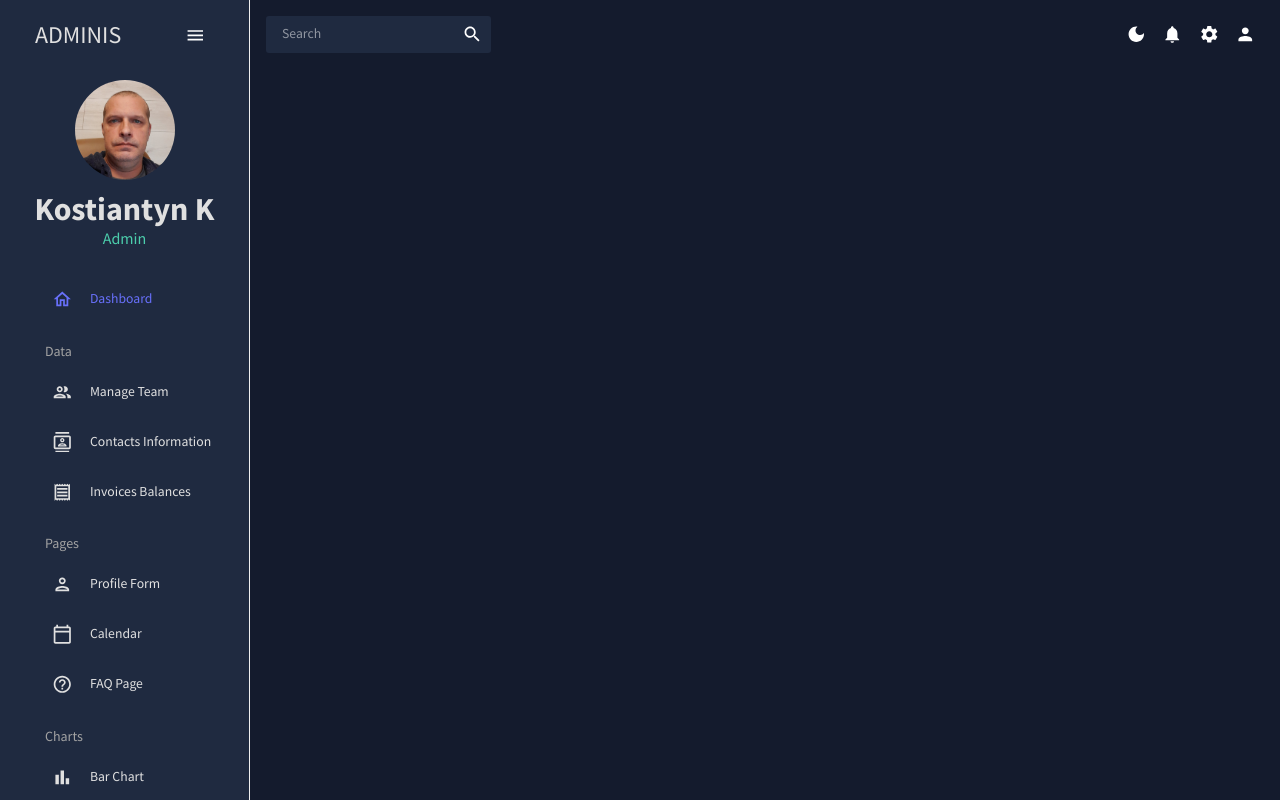
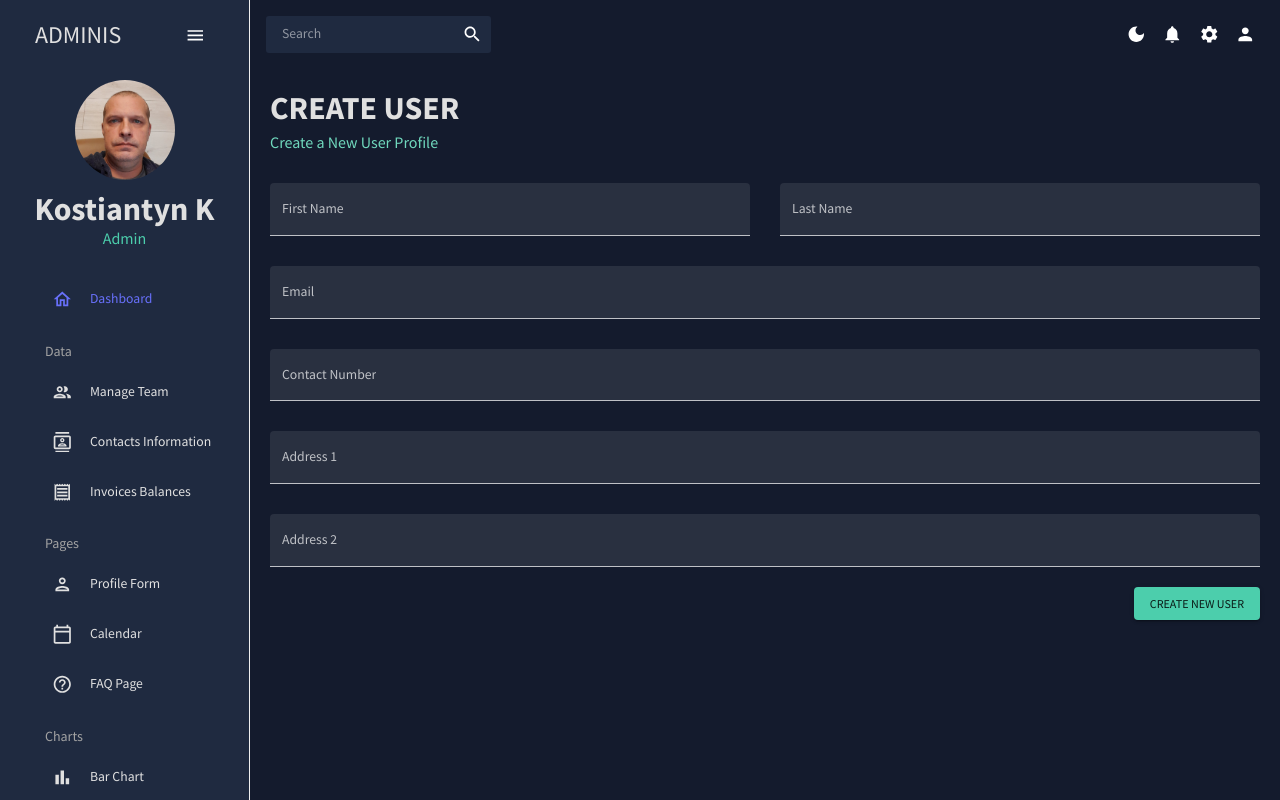
Before and after one commit to Konstantin-Kolom/dashboard-react, a React (Create React App) app: page /form in a window 1280 px wide. Shown: the top 800 px of the page. Built offline with nearby package versions, Linux system fonts and the light colour scheme; the HTML template or start-up script is replaced by a standard one.

Commit message:
form + inv

```diff
--- a/src/App.js
+++ b/src/App.js
@@ -9,6 +9,8 @@
 import Dashboard from "./scenes/dashboard";
 import Team from "./scenes/team";
 import Contacts from "./scenes/contacts";
+import Invoices from "./scenes/invoices";
+import Form from "./scenes/form";
 
 function App() {
   const [theme, colorMode] = useMode();
@@ -26,8 +28,8 @@
                 <Route path="/" element={<Dashboard />}></Route>
                 <Route path="/team" element={<Team />}></Route>
                 <Route path="/contacts" element={<Contacts />}></Route>
-                {/* <Route path="/invoices" element={<Dashboard />}></Route> */}
-                {/* <Route path="/form" element={<Dashboard />}></Route> */}
+                <Route path="/invoices" element={<Invoices />}></Route>
+                <Route path="/form" element={<Form />}></Route>
                 {/* <Route path="/calendar" element={<Dashboard />}></Route> */}
                 {/* <Route path="/faq" element={<Dashboard />}></Route> */}
                 {/* <Route path="/pie" element={<Dashboard />}></Route> */}
--- /dev/null
+++ b/src/scenes/form/index.jsx
@@ -0,0 +1,155 @@
+import { Box, Button, TextField } from "@mui/material";
+import { Formik } from "formik";
+import * as yup from "yup";
+import useMediaQuery from "@mui/material/useMediaQuery";
+
+import Header from "../../components/Header";
+
+const Form = () => {
+  const isNonMobile = useMediaQuery("(min-width:600px)");
+
+  const handleFormSubmit = (values) => {
+    console.log(values);
+  };
+
+  return (
+    <Box m="20px">
+      <Header title="CREATE USER" subtitle="Create a New User Profile" />
+
+      <Formik
+        onSubmit={handleFormSubmit}
+        initialValues={initialValues}
+        validationSchema={checkoutSchema}
+      >
+        {({
+          values,
+          errors,
+          touched,
+          handleBlur,
+          handleChange,
+          handleSubmit,
+        }) => (
+          <form onSubmit={handleSubmit}>
+            <Box
+              display="grid"
+              gap="30px"
+              gridTemplateColumns="repeat(4, minmax(0, 1fr))"
+              sx={{
+                "& > div": { gridColumn: isNonMobile ? undefined : "span 4" },
+              }}
+            >
+              <TextField
+                fullWidth
+                variant="filled"
+                type="text"
+                label="First Name"
+                onBlur={handleBlur}
+                onChange={handleChange}
+                value={values.firstName}
+                name="firstName"
+                error={!!touched.firstName && !!errors.firstName}
+                helperText={touched.firstName && errors.firstName}
+                sx={{ gridColumn: "span 2" }}
+              />
+              <TextField
+                fullWidth
+                variant="filled"
+                type="text"
+                label="Last Name"
+                onBlur={handleBlur}
+                onChange={handleChange}
+                value={values.lastName}
+                name="lastName"
+                error={!!touched.lastName && !!errors.lastName}
+                helperText={touched.lastName && errors.lastName}
+                sx={{ gridColumn: "span 2" }}
+              />
+              <TextField
+                fullWidth
+                variant="filled"
+                type="text"
+                label="Email"
+                onBlur={handleBlur}
+                onChange={handleChange}
+                value={values.email}
+                name="email"
+                error={!!touched.email && !!errors.email}
+                helperText={touched.email && errors.email}
+                sx={{ gridColumn: "span 4" }}
+              />
+              <TextField
+                fullWidth
+                variant="filled"
+                type="text"
+                label="Contact Number"
+                onBlur={handleBlur}
+                onChange={handleChange}
+                value={values.contact}
+                name="contact"
+                error={!!touched.contact && !!errors.contact}
+                helperText={touched.contact && errors.contact}
+                sx={{ gridColumn: "span 4" }}
+              />
+              <TextField
+                fullWidth
+                variant="filled"
+                type="text"
+                label="Address 1"
+                onBlur={handleBlur}
+                onChange={handleChange}
+                value={values.address1}
+                name="address1"
+                error={!!touched.address1 && !!errors.address1}
+                helperText={touched.address1 && errors.address1}
+                sx={{ gridColumn: "span 4" }}
+              />
+              <TextField
+                fullWidth
+                variant="filled"
+                type="text"
+                label="Address 2"
+                onBlur={handleBlur}
+                onChange={handleChange}
+                value={values.address2}
+                name="address2"
+                error={!!touched.address2 && !!errors.address2}
+                helperText={touched.address2 && errors.address2}
+                sx={{ gridColumn: "span 4" }}
+              />
+            </Box>
+            <Box display="flex" justifyContent="end" mt="20px">
+              <Button type="submit" color="secondary" variant="contained">
+                Create New User
+              </Button>
+            </Box>
+          </form>
+        )}
+      </Formik>
+    </Box>
+  );
+};
+
+const phoneRegExp =
+  /^((\+[1-9]{1,4}[ -]?)|(\([0-9]{2,3}\)[ -]?)|([0-9]{2,4})[ -]?)*?[0-9]{3,4}[ -]?[0-9]{3,4}$/;
+
+const checkoutSchema = yup.object().shape({
+  firstName: yup.string().required("required"),
+  lastName: yup.string().required("required"),
+  email: yup.string().email("invalid email").required("required"),
+  contact: yup
+    .string()
+    .matches(phoneRegExp, "Phone number is not valid")
+    .required("required"),
+  address1: yup.string().required("required"),
+  address2: yup.string().required("required"),
+});
+const initialValues = {
+  firstName: "",
+  lastName: "",
+  email: "",
+  contact: "",
+  address1: "",
+  address2: "",
+};
+
+export default Form;
--- /dev/null
+++ b/src/scenes/invoices/index.jsx
@@ -0,0 +1,90 @@
+import { Box, Typography, useTheme } from "@mui/material";
+import { DataGrid, GridToolbar } from "@mui/x-data-grid";
+
+import { tokens } from "../../theem";
+import { mockDataInvoices } from "../../data/mockData";
+import Header from "../../components/Header";
+
+const Invoices = () => {
+  const theme = useTheme();
+  const colors = tokens(theme.palette.mode);
+
+  const columns = [
+    { field: "id", headerName: "ID" },
+    {
+      field: "name",
+      headerName: "Name",
+      flex: 1,
+      cellClassName: "name-column--cell",
+    },
+    {
+      field: "phone",
+      headerName: "Phone Number",
+      flex: 1,
+    },
+    {
+      field: "email",
+      headerName: "Email",
+      flex: 1,
+    },
+    {
+      field: "cost",
+      headerName: "Cost",
+      flex: 1,
+      renderCell: (params) => (
+        <Typography color={colors.greenAccent[500]}>
+          ${params.row.cost}
+        </Typography>
+      ),
+    },
+    {
+      field: "date",
+      headerName: "Date",
+      flex: 1,
+    },
+  ];
+
+  return (
+    <Box m="20px">
+      <Header title="INVOICES" subtitle="List of Invoice Balances" />
+      <Box
+        m="40px 0 0 0"
+        height="75vh"
+        sx={{
+          "& .MuiDataGrid-root": {
+            border: "none",
+          },
+          "& .MuiDataGrid-cell": {
+            borderBottom: "none",
+          },
+          "& .name-column--cell": {
+            color: colors.greenAccent[300],
+          },
+          "& .MuiDataGrid-columnHeaders": {
+            backgroundColor: colors.blueAccent[700],
+            borderBottom: "none",
+          },
+          "& .MuiDataGrid-virtualScroller": {
+            backgroundColor: colors.primary[400],
+          },
+          "& .MuiDataGrid-footerContainer": {
+            borderTop: "none",
+            backgroundColor: colors.blueAccent[700],
+          },
+          "& .MuiCheckbox-root": {
+            color: `${colors.greenAccent[200]} !important`,
+          },
+        }}
+      >
+        <DataGrid
+          checkboxSelection
+          rows={mockDataInvoices}
+          columns={columns}
+          //  components={{ Toolbar: GridToolbar }}
+        />
+      </Box>
+    </Box>
+  );
+};
+
+export default Invoices;
```
